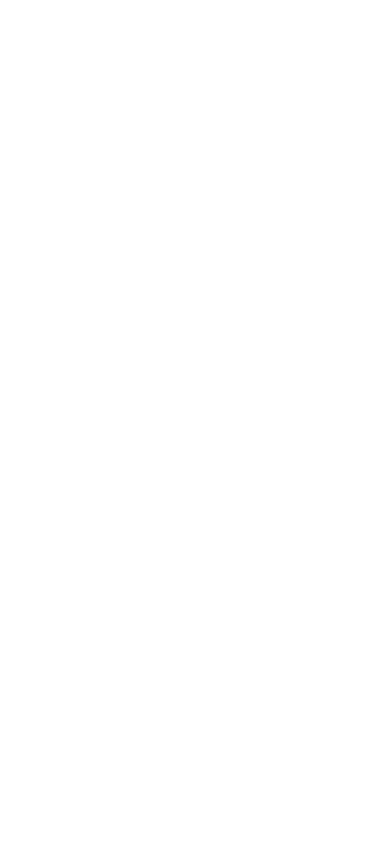
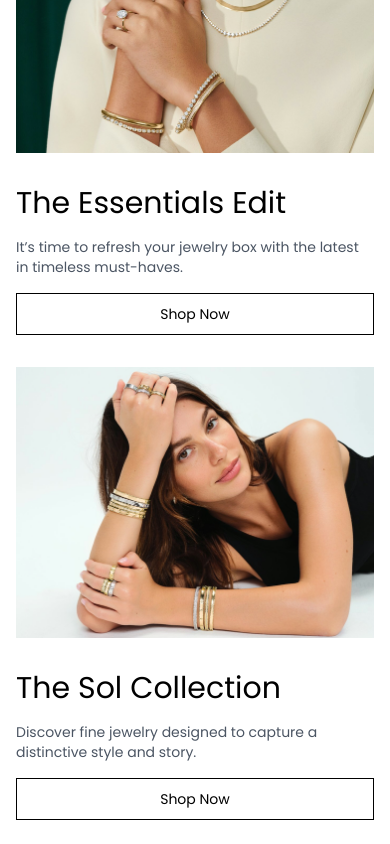
Before and after one commit to immanuellking/Diamonds, a React (Vite) app: page / in a window 390 px wide. Shown: the part 3217-4061 px from the top of the page. Before the commit the page ends 3067 px from the top, so only its background shows below. Built offline with nearby package versions, Linux system fonts and the light colour scheme.

Commit message:
shop now section on home pge done and also responsive

```diff
--- /dev/null
+++ b/src/components/ShopNow.jsx
@@ -0,0 +1,42 @@
+import React from "react";
+
+const ShopNow = () => {
+  return (
+    <section className="px-4 lg:px-8 py-8">
+      <main className="flex flex-col sm:flex-row gap-8 sm:gap-4">
+        <div className="space-y-8">
+          <div>
+            <img src="/essentials.avif" alt="" />
+          </div>
+          <div className="space-y-4">
+            <h3 className="text-3xl">The Essentials Edit</h3>
+            <p className="text-gray-600 text-sm lg:text-base">
+              It’s time to refresh your jewelry box with the latest in timeless
+              must-haves.
+            </p>
+            <button className="text-sm border-[1px] border-black w-full lg:w-auto lg:px-28 py-2.5 hover:bg-[#2c2c2c] hover:text-white transition-all duration-300 ease-in-out">
+              Shop Now
+            </button>
+          </div>
+        </div>
+        <div className="space-y-8">
+          <div>
+            <img src="/sol.avif" alt="" />
+          </div>
+          <div className="space-y-4">
+            <h3 className="text-3xl">The Sol Collection</h3>
+            <p className="text-gray-600 text-sm lg:text-base">
+              Discover fine jewelry designed to capture a distinctive style and
+              story.
+            </p>
+            <button className="text-sm border-[1px] border-black w-full lg:w-auto lg:px-28 py-2.5 hover:bg-[#2c2c2c] hover:text-white transition-all duration-300 ease-in-out">
+              Shop Now
+            </button>
+          </div>
+        </div>
+      </main>
+    </section>
+  );
+};
+
+export default ShopNow;
--- a/src/pages/HomePage.jsx
+++ b/src/pages/HomePage.jsx
@@ -6,6 +6,7 @@
 import EndSoon from "../components/EndSoon";
 import BridalEdit from "../components/BridalEdit";
 import Jewerly from "../components/Jewelry";
+import ShopNow from "../components/ShopNow";
 
 const HomePage = () => {
   return (
@@ -17,6 +18,7 @@
       <EndSoon />
       <BridalEdit />
       <Jewerly />
+      <ShopNow />
     </div>
   );
 };
```
Also changed, not shown: public/essentials.avif (added), public/sol.avif (added).
